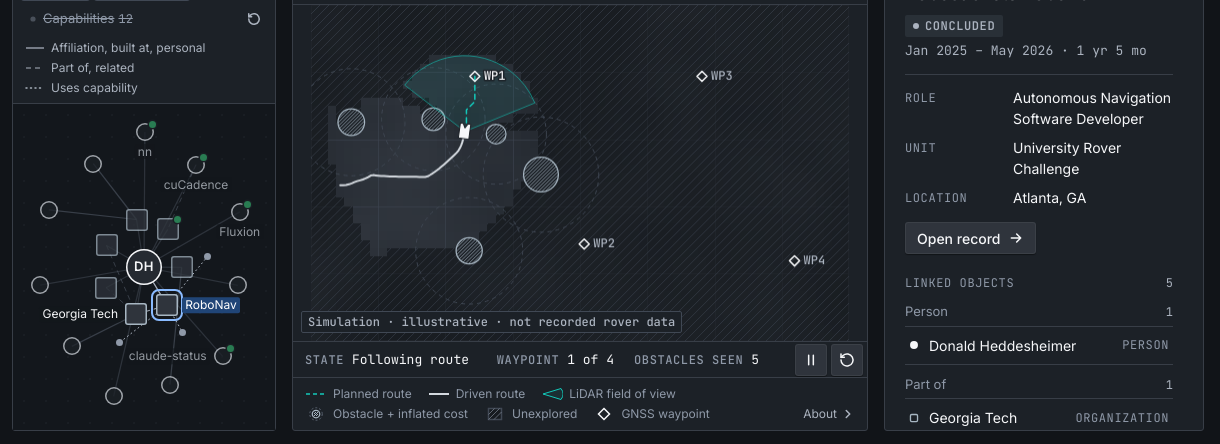
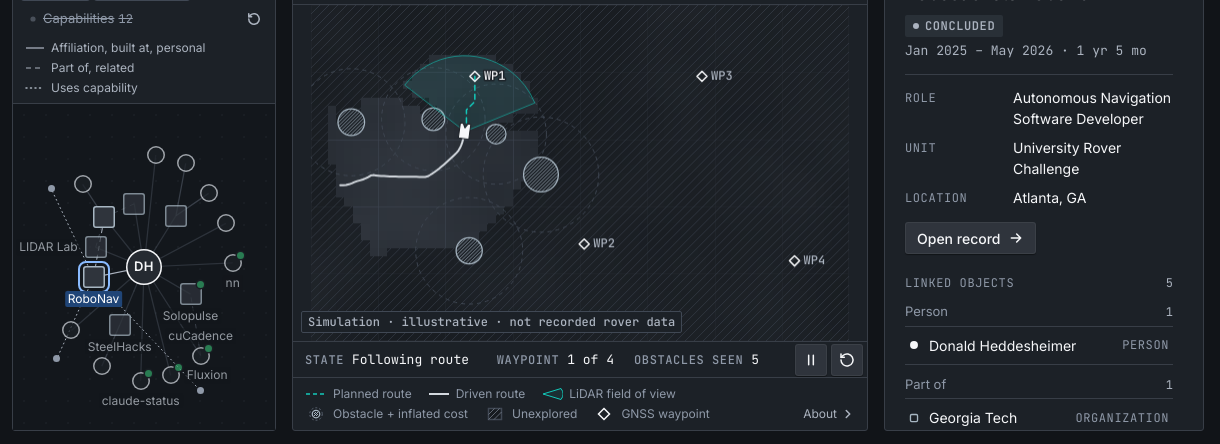
Before and after one commit to donaldheddesheimer/donaldheddesheimer.github.io, an Astro site: page / in a window 1280 px wide. Shown: the part 317-761 px from the top of the page, 60-1280 px from the left. Built offline with nearby package versions, Linux system fonts and the light colour scheme; Astro itself is replaced by a stand-in of ours.

Commit message:
Lay out the systems map by type
The map was placed radially with orgs, projects and capabilities
interleaved. It now reads like a link-analysis chart: Donald sits in
the middle, organizations on an inner ring, the projects built at each
org just outside it at the same angle, personal projects between the
org sectors, and capabilities on an outer ring next to the work that
uses them.

The ring plan is worked out once at build time. A small local search
orders the sectors, orgs, projects and capabilities to keep crossings
down, weighting the edges that are always drawn most, and each node's
angle and ring are written onto its button. In the browser the plan is
only fitted to the panel's real size and nudged apart, so resizing is
cheap. The map hint's line is kept clear of nodes.

Crossings on the current graph fall from 84 to 73, and among the edges
drawn at rest from 7 to 1. There are no overlapping nodes or labels in
the docked minimap, the expanded map or the phone Map tab. A wide map
now moves a label that would collide to a clear side, as the minimap
already did.

The nodes are in reading order in the page (by type, then clockwise),
and the arrow keys step through them in that order and wrap, so every
node of a shown type can be reached from the keyboard.

```diff
--- a/src/components/SystemsMap.astro
+++ b/src/components/SystemsMap.astro
@@ -1,24 +1,25 @@
 ---
-// The systems map: every entity as a real <button> over an aria-hidden layer of typed edges. Node
-// positions are percentages, so the no-JS view is the build-time layout; with JS the layout reruns
-// for the panel's actual size. A list view gives the same objects without the graph. Capabilities
+// The systems map: every entity as a real <button> over an aria-hidden layer of typed edges. The ring
+// plan (each node's ring and angle) is worked out at build time and written onto the nodes; positions
+// are percentages, so the no-JS view is the plan fitted to a 1000x620 frame, and with JS it is refitted
+// to the panel's actual size. A list view gives the same objects without the graph. Capabilities
 // start hidden (except those related to the selection), so the docked map reads at a glance.
 import Icon from './Icon.astro';
 import EntityShape from './EntityShape.astro';
 import { getModel, MISSION, typeName, typeOrder, typePlural, type Entity } from '../lib/model';
-import { layout, type EntityType } from '../lib/layout';
+import { arrange, layout, type EntityType } from '../lib/layout';
 import { profile } from '../data/site';
 
 const model = await getModel();
 const entities = model.list();
 const W = 1000;
 const H = 620;
-const pos = layout(
-  entities.map((e) => ({ id: e.id, type: e.type, label: e.label })),
-  model.relations,
-  { width: W, height: H, pad: 34, labelScale: 1.1 },
-);
-const at = new Map(entities.map((e, i) => [e.id, { x: (pos[i].x / W) * 100, y: (pos[i].y / H) * 100 }]));
+const lnodes = entities.map((e) => ({ id: e.id, type: e.type, label: e.label }));
+const plan = arrange(lnodes, model.relations);
+const pos = layout(lnodes, plan, { width: W, height: H, pad: 34, labelScale: 1.1 });
+const at = new Map(entities.map((e, i) => [e.id, { x: (pos[i].x / W) * 100, y: (pos[i].y / H) * 100, ...plan[i] }]));
+// Nodes in reading order: by type, then clockwise from 12 o'clock.
+const ordered = [...entities].sort((a, b) => typeOrder.indexOf(a.type) - typeOrder.indexOf(b.type) || at.get(a.id)!.a - at.get(b.id)!.a);
 const pct = (n: number) => `${n.toFixed(2)}%`;
 
 const nodeName = (e: Entity) => {
@@ -114,7 +115,7 @@
       <div class="edge-tags" aria-hidden="true" data-edge-tags></div>
       <div class="nodes" role="group" aria-label="Systems map. Arrow keys move between objects, Enter selects." data-map-nodes>
         {
-          entities.map((e) => {
+          ordered.map((e) => {
             const p = at.get(e.id)!;
             return (
               <button
@@ -123,6 +124,8 @@
                 data-id={e.id}
                 data-type={e.type}
                 data-label={e.label}
+                data-angle={p.a}
+                data-ring={p.r}
                 data-href={e.type === 'project' ? e.href : undefined}
                 tabindex={e.id === MISSION ? 0 : -1}
                 aria-label={nodeName(e)}
@@ -176,12 +179,13 @@
 </section>
 
 <script>
-  import { layout, type EntityType, type LNode, type LEdge } from '../lib/layout';
+  import { layout, type EntityType, type LNode, type Polar } from '../lib/layout';
   import { DEFAULT_SEL, getSel, onPreview, onSelect, preview, select } from '../scripts/selection';
 
   const pane = document.querySelector<HTMLElement>('[data-map]');
   if (pane) {
     const stage = pane.querySelector<HTMLElement>('[data-map-stage]')!;
+    const hint = stage.querySelector<HTMLElement>('.map-hint')!;
     const tags = stage.querySelector<HTMLElement>('[data-edge-tags]')!;
     const list = pane.querySelector<HTMLElement>('[data-map-list]')!;
     const nodes = [...pane.querySelectorAll<HTMLButtonElement>('.gn')];
@@ -196,7 +200,7 @@
       adj.get(t)!.add(s);
     }
     const lnodes: LNode[] = nodes.map((n) => ({ id: n.dataset.id!, type: n.dataset.type as EntityType, label: n.dataset.label! }));
-    const ledges: LEdge[] = lines.map((l) => ({ source: l.dataset.s!, target: l.dataset.t! }));
+    const plan: Polar[] = nodes.map((n) => ({ a: +n.dataset.angle!, r: +n.dataset.ring! }));
 
     // Boxes that must not overlap: node shapes and the labels already placed.
     type Box = { left: number; top: number; right: number; bottom: number };
@@ -207,6 +211,8 @@
     // A compact map has room for only some labels. The selection and the traced node always get
     // theirs; then the person, orgs and live projects, in that order, each only where it collides
     // with no node and no label already placed. Each label tries below, above, right, then left.
+    // A wide map shows every label (every): each one that collides below moves to the first clear
+    // side, or failing that the least crowded one.
     const RANK: Record<string, number> = { person: 2, org: 3, project: 4 };
     const rank = (n: HTMLElement) =>
       n.classList.contains('sel') ? 0 : n.classList.contains('traced') ? 1 : n.dataset.type === 'project' && !n.querySelector('.live') ? -1 : (RANK[n.dataset.type!] ?? -1);
@@ -218,8 +224,9 @@
       const top = side === 'b' ? s.bottom + 3 : side === 't' ? s.top - 3 - h : cy - h / 2;
       return { left, top, right: left + w, bottom: top + h };
     };
-    const placeLabels = (shown: HTMLElement[], taken: Box[]) => {
-      const want = shown.filter((n) => rank(n) >= 0).sort((a, b) => rank(a) - rank(b));
+    const placeLabels = (shown: HTMLElement[], taken: Box[], every: boolean) => {
+      const order = (n: HTMLElement) => (rank(n) < 0 ? 9 : rank(n));
+      const want = shown.filter((n) => every || rank(n) >= 0).sort((a, b) => order(a) - order(b));
       stage.classList.add('lbl-measure');
       const sizes = want.map((n) => n.querySelector('.lbl')!.getBoundingClientRect());
       stage.classList.remove('lbl-measure');
@@ -231,7 +238,7 @@
         const tries = SIDES.map((side) => ({ side, box: around(shape, sizes[i].width, sizes[i].height, side) }));
         let pick = tries.find((t) => !clash(t.box));
         // The selection and the traced node are always labelled, in the least crowded spot.
-        if (!pick && rank(n) <= 1) pick = tries.reduce((a, b) => (clash(b.box) < clash(a.box) ? b : a));
+        if (!pick && (every || rank(n) <= 1)) pick = tries.reduce((a, b) => (clash(b.box) < clash(a.box) ? b : a));
         if (!pick) return;
         if (pick.side !== 'b') n.dataset.lp = pick.side;
         n.classList.add('lbl-on');
@@ -272,13 +279,12 @@
       if (stage.hidden || !lastW) return;
       const shown = nodes.filter(visible);
       const taken: Box[] = shown.map((n) => n.querySelector('.shape')!.getBoundingClientRect());
-      // A wide map shows every label, so only the edge tags need placing around them.
-      if (lastW < 480) placeLabels(shown, taken);
-      else for (const n of shown) taken.push(n.querySelector('.lbl')!.getBoundingClientRect());
+      placeLabels(shown, taken, lastW >= 480);
       tagEdges(taken);
     };
 
-    // Re-run the layout for the panel's real size (compact panels reserve less room for labels).
+    // Refit the build-time plan to the panel's real size (compact panels reserve room for hit areas,
+    // not labels).
     let lastW = 0;
     let lastH = 0;
     const relayout = () => {
@@ -287,7 +293,8 @@
       lastW = width;
       lastH = height;
       const compact = width < 480;
-      const pos = layout(lnodes, ledges, { width, height, pad: compact ? 20 : 34, labels: !compact, labelScale: 1.1 });
+      const bottom = visible(hint) ? height - hint.offsetTop : 0;
+      const pos = layout(lnodes, plan, { width, height, pad: compact ? 20 : 34, labels: !compact, labelScale: 1.1, bottom });
       const pct = new Map(lnodes.map((n, i) => [n.id, [(pos[i].x / width) * 100, (pos[i].y / height) * 100]]));
       for (const n of nodes) {
         const [x, y] = pct.get(n.dataset.id!)!;
@@ -331,7 +338,9 @@
       relabel();
     };
 
-    // One tab stop for the whole graph; arrow keys move between visible nodes.
+    // One tab stop for the whole graph. The arrow keys step through the shown types in reading order
+    // (by type, then clockwise around each ring) and wrap, so every one of those nodes can be reached.
+    // A type that is switched off is skipped even where a trace reveals it; the inspector links to it.
     let rove = byId.get(getSel()) ?? nodes[0];
     const setRove = (n: HTMLButtonElement) => {
       if (n === rove) return;
@@ -340,32 +349,15 @@
       rove.tabIndex = 0;
     };
     nodes.forEach((n) => (n.tabIndex = n === rove ? 0 : -1));
-    const center = (n: HTMLElement) => {
-      const r = n.getBoundingClientRect();
-      return { x: r.left + r.width / 2, y: r.top + r.height / 2 };
-    };
-    const DIRS: Record<string, [number, number]> = { ArrowRight: [1, 0], ArrowLeft: [-1, 0], ArrowDown: [0, 1], ArrowUp: [0, -1] };
+    const STEP: Record<string, number> = { ArrowRight: 1, ArrowDown: 1, ArrowLeft: -1, ArrowUp: -1 };
 
     stage.addEventListener('keydown', (e) => {
       const n = (e.target as Element).closest<HTMLButtonElement>('.gn');
       if (!n) return;
       let next: HTMLButtonElement | undefined;
-      if (e.key in DIRS) {
-        const [dx, dy] = DIRS[e.key];
-        const a = center(n);
-        let best = Infinity;
-        for (const m of nodes) {
-          if (m === n || !visible(m)) continue;
-          const b = center(m);
-          const along = (b.x - a.x) * dx + (b.y - a.y) * dy;
-          if (along < 4) continue;
-          const across = Math.abs((b.x - a.x) * dy - (b.y - a.y) * dx);
-          const score = along + across * 2.2;
-          if (score < best) {
-            best = score;
-            next = m;
-          }
-        }
+      if (e.key in STEP) {
+        const order = nodes.filter((m) => m === n || (visible(m) && !stage.classList.contains(`hide-${m.dataset.type}`)));
+        next = order[(order.indexOf(n) + STEP[e.key] + order.length) % order.length];
       } else if (e.key === 'Home') next = byId.get('person:me');
       else if (e.key === 'End') next = byId.get(getSel());
       else return;
--- a/src/lib/layout.ts
+++ b/src/lib/layout.ts
@@ -1,22 +1,38 @@
-// Radial layout for the systems map: the person in the middle, then rings of organizations,
-// capabilities, and projects. Each ring is ordered by the average angle of its neighbors, so
-// connected things sit near each other and edges cross less. Pure and dependency-free: it runs at
-// build time for the no-JS view and in the browser whenever the map is resized.
+// Typed ring layout for the systems map, read the way link-analysis tools read: the person is the
+// anchor in the middle, organizations sit on an inner ring, the projects built at each org sit just
+// outside it at its angle, personal projects share that ring between the org sectors, and
+// capabilities sit on the outer ring near the work that uses them. Pure and dependency-free, in two
+// steps: arrange() orders the rings so edges cross less and runs once at build time; layout() fits
+// that plan to a frame and nudges apart anything that overlaps, cheaply enough to rerun in the
+// browser whenever the map is resized.
 
 export type EntityType = 'person' | 'org' | 'project' | 'skill';
 export type LNode = { id: string; type: EntityType; label: string };
 export type LEdge = { source: string; target: string };
 export type Pos = { x: number; y: number };
+// A node's place in the plan: its angle in radians, clockwise from 12 o'clock, and its ring as a
+// fraction of the frame's half-width / half-height ellipse.
+export type Polar = { a: number; r: number };
 
 // labels: whether every label is drawn (full map) or only a few (minimap), which decides how much
-// room each node reserves. labelScale: label glyph width relative to 11px text.
-export type LayoutOpts = { width: number; height: number; pad?: number; labelScale?: number; labels?: boolean };
+// room each node reserves. labelScale: label glyph width relative to 11px text. bottom: px kept clear
+// along the bottom edge (the map's hint line).
+export type LayoutOpts = { width: number; height: number; pad?: number; labelScale?: number; labels?: boolean; bottom?: number };
 
-// Visual radius of each node type, in px. The map's CSS uses the same numbers.
+// Visual radius and half the hit area of each node type, in px. The map's CSS uses the same numbers.
 export const RADIUS: Record<EntityType, number> = { person: 18, org: 11, project: 9, skill: 3.5 };
+const HIT: Record<EntityType, number> = { person: 22, org: 14, project: 14, skill: 12 };
 
-// Ring radius for each type, as a fraction of the half-width / half-height ellipse.
-const RING: Record<EntityType, number> = { person: 0, org: 0.34, skill: 0.62, project: 0.9 };
+const RING: Record<EntityType, number> = { person: 0, org: 0.46, project: 0.8, skill: 1 };
+// Arc widths, in project slots: an org takes the same arc on its ring as a project on the project
+// ring (or its projects' arc, if wider), and sectors are GAP apart.
+const ORG_W = RING.project / RING.org;
+const GAP = 0.3;
+// Capabilities move toward the work that uses them but stay this share of an even spacing apart.
+const SKILL_SPACING = 0.7;
+// What a crossing costs: two edges drawn at rest cost most, a capability edge (drawn only while its
+// node is traced) across one drawn at rest less, and two capability edges (never drawn together) least.
+const COST = { rest: 10, traced: 3, hidden: 1 };
 const TAU = Math.PI * 2;
 
 const circMean = (angles: number[]) =>
@@ -24,57 +40,194 @@
     angles.reduce((s, a) => s + Math.sin(a), 0),
     angles.reduce((s, a) => s + Math.cos(a), 0),
   );
+const wrap = (a: number) => Math.atan2(Math.sin(a), Math.cos(a));
+const permutations = <T>(xs: T[]): T[][] => (xs.length < 2 ? [xs] : xs.flatMap((x, i) => permutations([...xs.slice(0, i), ...xs.slice(i + 1)]).map((p) => [x, ...p])));
+const side = (p: number[], q: number[], r: number[]) => Math.sign((q[0] - p[0]) * (r[1] - p[1]) - (q[1] - p[1]) * (r[0] - p[0]));
 
-export function layout(nodes: LNode[], edges: LEdge[], { width, height, pad = 40, labelScale = 1, labels = true }: LayoutOpts): Pos[] {
+// The plan. The ring is a sequence of sectors: an org family (a top-level org, the orgs part of it
+// and the projects built at them) or one personal project. A local search moves sectors round the
+// ring, reorders the orgs and projects inside each family, and swaps capabilities, keeping any change
+// that makes the crossings cheaper. Crossings survive stretching the rings into any ellipse, so the
+// plan holds at every frame size.
+export function arrange(nodes: LNode[], edges: LEdge[]): Polar[] {
+  const type = new Map(nodes.map((n) => [n.id, n.type]));
+  const list = edges.filter((e) => type.has(e.source) && type.has(e.target));
+  const nbrs = new Map<string, string[]>(nodes.map((n) => [n.id, []]));
+  for (const e of list) {
+    nbrs.get(e.source)!.push(e.target);
+    nbrs.get(e.target)!.push(e.source);
+  }
+  const ids = (t: EntityType) => nodes.filter((n) => n.type === t).map((n) => n.id);
+  const linked = (id: string, t: EntityType) => nbrs.get(id)!.filter((m) => type.get(m) === t);
+
+  // An org linked to another org is part of it.
+  const parent = new Map(list.filter((e) => type.get(e.source) === 'org' && type.get(e.target) === 'org').map((e) => [e.source, e.target]));
+  const top = (id: string) => {
+    for (let k = 0; parent.has(id) && k < 8; k++) id = parent.get(id)!;
+    return id;
+  };
+  type Sector = { orgs: string[]; projects: string[] };
+  const families = new Map<string, Sector>();
+  for (const id of ids('org')) {
+    if (!families.has(top(id))) families.set(top(id), { orgs: [], projects: [] });
+    families.get(top(id))!.orgs.push(id);
+  }
+  // A project belongs to the first org it links to, unless it links to the person directly.
+  const home = new Map<string, string>();
+  const personal: Sector[] = [];
+  for (const id of ids('project')) {
+    const org = linked(id, 'person').length ? undefined : linked(id, 'org')[0];
+    if (org) {
+      home.set(id, org);
+      families.get(top(org))!.projects.push(id);
+    } else personal.push({ orgs: [], projects: [id] });
+  }
+  const own = (s: Sector, org: string) => s.projects.filter((p) => home.get(p) === org);
+  const width = (s: Sector) => (s.orgs.length ? s.orgs.reduce((w, org) => w + Math.max(ORG_W, own(s, org).length), 0) : 1);
+  const skills = ids('skill');
+
+  // Lays the sectors out in order, then the capabilities in the given order, or sorted by the mean
+  // angle of what uses them.
+  const place = (order: Sector[], skillOrder?: string[]) => {
+    const at = new Map<string, Polar>(ids('person').map((id) => [id, { a: 0, r: 0 }]));
+    const unit = TAU / order.reduce((w, s) => w + width(s) + GAP, 0);
+    let a = 0;
+    for (const s of order) {
+      a += (GAP / 2) * unit;
+      if (!s.orgs.length) {
+        at.set(s.projects[0], { a: a + unit / 2, r: RING.project });
+        a += unit;
+      }
+      for (const org of s.orgs) {
+        const mine = own(s, org);
+        const w = Math.max(ORG_W, mine.length) * unit;
+        at.set(org, { a: a + w / 2, r: RING.org });
+        mine.forEach((p, k) => at.set(p, { a: a + w / 2 + (k - (mine.length - 1) / 2) * unit, r: RING.project }));
+        a += w;
+      }
+      a += (GAP / 2) * unit;
+    }
+    const mean = new Map(
+      skills.map((id) => {
+        const placed = nbrs.get(id)!.filter((m) => at.has(m) && type.get(m) !== 'person');
+        return [id, placed.length ? circMean(placed.map((m) => at.get(m)!.a)) : 0];
+      }),
+    );
+    const ord = skillOrder ?? [...skills].sort((x, y) => wrap(mean.get(x)!) - wrap(mean.get(y)!));
+    const step = TAU / Math.max(ord.length, 1);
+    const offset = circMean(ord.map((id, k) => mean.get(id)! - k * step));
+    const ang = ord.map((_, k) => offset + k * step);
+    const want = ord.map((id, k) => ang[k] + wrap(mean.get(id)! - ang[k]));
+    for (let it = 0; it < 40; it++) {
+      ang.forEach((x, k) => (ang[k] += (want[k] - x) * 0.3));
+      for (let k = 0; k < ang.length; k++) {
+        const j = (k + 1) % ang.length;
+        const short = step * SKILL_SPACING - (ang[j] - ang[k] + (j === 0 ? TAU : 0));
+        if (short > 0) {
+          ang[k] -= short / 2;
+          ang[j] += short / 2;
+        }
+      }
+    }
+    ord.forEach((id, k) => at.set(id, { a: ang[k], r: RING.skill }));
+    return { at, skillOrder: ord };
+  };
+
+  const isSkill = (id: string) => type.get(id) === 'skill';
+  const cost = (at: Map<string, Polar>) => {
+    const seg = list.map((e) => {
+      const [p, q] = [at.get(e.source)!, at.get(e.target)!];
+      return { e, hidden: isSkill(e.source) || isSkill(e.target), p: [Math.sin(p.a) * p.r, -Math.cos(p.a) * p.r], q: [Math.sin(q.a) * q.r, -Math.cos(q.a) * q.r] };
+    });
+    let c = 0;
+    for (let i = 0; i < seg.length; i++)
+      for (let j = i + 1; j < seg.length; j++) {
+        const [x, y] = [seg[i], seg[j]];
+        if (x.e.source === y.e.source || x.e.source === y.e.target || x.e.target === y.e.source || x.e.target === y.e.target) continue;
+        if (side(x.p, x.q, y.p) !== side(x.p, x.q, y.q) && side(y.p, y.q, x.p) !== side(y.p, y.q, x.q))
+          c += x.hidden && y.hidden ? COST.hidden : x.hidden || y.hidden ? COST.traced : COST.rest;
+      }
+    return c;
+  };
+
+  const search = (start: Sector[]) => {
+    let order = start;
+    let skillOrder = place(order).skillOrder;
+    let best = cost(place(order, skillOrder).at);
+    let better = true;
+    const attempt = (change: () => void, undo: () => void) => {
+      change();
+      const c = cost(place(order, skillOrder).at);
+      if (c < best) {
+        best = c;
+        better = true;
+      } else undo();
+    };
+    const swap = (xs: string[], i: number, j: number) => ([xs[i], xs[j]] = [xs[j], xs[i]]);
+    const swaps = (xs: string[]) => {
+      for (let i = 0; i < xs.length; i++) for (let j = i + 1; j < xs.length; j++) attempt(() => swap(xs, i, j), () => swap(xs, i, j));
+    };
+    for (let round = 0; better && round < 10; round++) {
+      better = false;
+      // Move each sector to every other slot, re-sorting the capabilities to follow.
+      for (let i = 0; i < order.length; i++)
+        for (let j = 0; j < order.length; j++) {
+          if (i === j) continue;
+          const [was, wasSkills] = [order, skillOrder];
+          const rest = was.filter((_, k) => k !== i);
+          attempt(
+            () => {
+              order = [...rest.slice(0, j), was[i], ...rest.slice(j)];
+              skillOrder = place(order).skillOrder;
+            },
+            () => ([order, skillOrder] = [was, wasSkills]),
+          );
+        }
+      for (const s of order) {
+        if (s.orgs.length > 1 && s.orgs.length < 6)
+          for (const p of permutations(s.orgs)) {
+            const was = s.orgs;
+            attempt(() => (s.orgs = p), () => (s.orgs = was));
+          }
+        if (s.orgs.length) swaps(s.projects);
+      }
+      swaps(skillOrder);
+    }
+    return { order, skillOrder, best };
+  };
+
+  // Start from every order of the families (there are only a few), with the personal projects dealt
+  // between them, and keep the cheapest result.
+  const [first, ...others] = [...families.values()];
+  const copy = (s: Sector) => ({ orgs: [...s.orgs], projects: [...s.projects] });
+  let win = { order: personal, skillOrder: skills, best: Infinity };
+  for (const fams of first ? permutations(others).map((rest) => [first, ...rest]) : [[]]) {
+    const start = fams.length ? fams.flatMap((f, k) => [f, ...personal.filter((_, j) => j % fams.length === k)]) : personal;
+    const r = search(start.map(copy));
+    if (r.best < win.best) win = r;
+  }
+  // Rounded, since the plan is written into the page.
+  const { at } = place(win.order, win.skillOrder);
+  return nodes.map((n) => {
+    const p = at.get(n.id) ?? { a: 0, r: 0 };
+    return { a: Math.round((((p.a % TAU) + TAU) % TAU) * 1e4) / 1e4, r: p.r };
+  });
+}
+
+// The plan fitted to a frame. Every node keeps clear of the others' hit areas, and of their labels
+// too when every label is drawn under its node.
+export function layout(nodes: LNode[], plan: Polar[], { width, height: frame, pad = 40, labelScale = 1, labels = true, bottom = 0 }: LayoutOpts): Pos[] {
+  const height = frame - bottom;
   const cx = width / 2;
   const cy = height / 2;
   const rx = Math.max(width / 2 - pad, 10);
   const ry = Math.max(height / 2 - pad, 10);
-
-  const nbrs = new Map<string, string[]>();
-  for (const e of edges) {
-    nbrs.set(e.source, [...(nbrs.get(e.source) ?? []), e.target]);
-    nbrs.set(e.target, [...(nbrs.get(e.target) ?? []), e.source]);
-  }
-  const ids = (t: EntityType) => nodes.filter((n) => n.type === t).map((n) => n.id);
-
-  const angle = new Map<string, number>();
-  const rank = new Map<string, number>();
-  ids('org').forEach((id, k, all) => angle.set(id, -Math.PI / 2 + (k / all.length) * TAU));
-
-  const spread = (ring: string[]) => {
-    if (!ring.length) return;
-    const order = ring
-      .map((id) => {
-        const placed = (nbrs.get(id) ?? []).filter((m) => angle.has(m));
-        return { id, b: placed.length ? circMean(placed.map((m) => angle.get(m)!)) : (angle.get(id) ?? 0) };
-      })
-      .sort((a, b) => a.b - b.b);
-    const step = TAU / ring.length;
-    const offset = circMean(order.map((o, k) => o.b - k * step));
-    order.forEach((o, k) => {
-      angle.set(o.id, offset + k * step);
-      rank.set(o.id, k);
-    });
-  };
-  const rings: EntityType[] = ['org', 'skill', 'project'];
-  spread(ids('skill'));
-  spread(ids('project'));
-  for (let i = 0; i < 24; i++) rings.forEach((t) => spread(ids(t)));
-
-  const pos = nodes.map((n) => {
-    if (n.type === 'person') return { x: cx, y: cy };
-    const a = angle.get(n.id)!;
-    // Stagger alternate nodes on the outer rings so neighboring labels have more room.
-    const stagger = n.type === 'org' ? 0 : rank.get(n.id)! % 2 ? -0.045 : 0.045;
-    const r = RING[n.type] + stagger;
-    return { x: cx + Math.cos(a) * rx * r, y: cy + Math.sin(a) * ry * r };
-  });
+  const pos = plan.map(({ a, r }) => ({ x: cx + Math.sin(a) * rx * r, y: cy - Math.cos(a) * ry * r }));
 
   // Nudge apart any overlapping node + label boxes.
-  const halfW = nodes.map((n) => Math.max(RADIUS[n.type] + 4, labels ? n.label.length * 3.2 * labelScale + 6 : 0));
-  const below = nodes.map((n) => RADIUS[n.type] + (labels ? 17 * labelScale : 5));
-  const above = nodes.map((n) => RADIUS[n.type] + 3);
+  const halfW = nodes.map((n) => Math.max(HIT[n.type] + 1, labels ? n.label.length * 3.2 * labelScale + 6 : 0));
+  const below = nodes.map((n) => (labels ? RADIUS[n.type] + 17 * labelScale : HIT[n.type] + 1));
+  const above = nodes.map((n) => (labels ? RADIUS[n.type] + 3 : HIT[n.type] + 1));
   for (let iter = 0; iter < 90; iter++) {
     let moved = false;
     for (let i = 0; i < pos.length; i++) {
```
